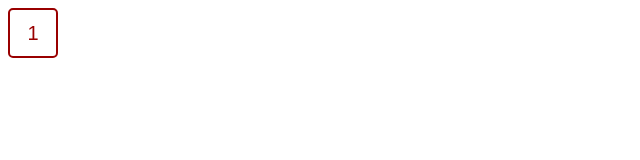
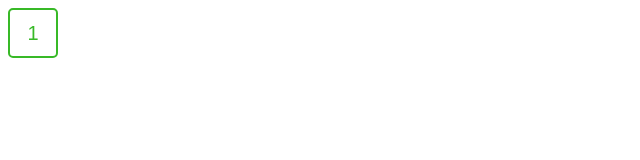
Before and after one commit to mohammad-alj/react-calculator, a React (Vite) app: page / in a window 1280 px wide. Shown: the top 160 px of the page, without its empty margins (0-640 px from the left). Built offline with nearby package versions, Linux system fonts and the light colour scheme.

Commit message:
Create operator button styles.

```diff
--- a/src/components/Button/Button.module.css
+++ b/src/components/Button/Button.module.css
@@ -20,3 +20,15 @@
 	background: rgb(153, 0, 0);
 	color: #fff;
 }
+
+.btnOperator {
+	color: rgb(56, 185, 39);
+	background: none;
+	border: 2px solid rgb(56, 185, 39);
+	transition: background 0.15s;
+}
+
+.btnOperator:hover {
+	background: rgb(56, 185, 39);
+	color: #fff;
+}
--- a/src/components/Button/Button.tsx
+++ b/src/components/Button/Button.tsx
@@ -5,7 +5,7 @@ interface Props {
 }
 
 const Button = ({children}: Props) => {
-	return <button className={[styles.btn, styles.btnNumber].join(' ')}>{children}</button>;
+	return <button className={[styles.btn, styles.btnOperator].join(' ')}>{children}</button>;
 };
 
 export default Button;
```
